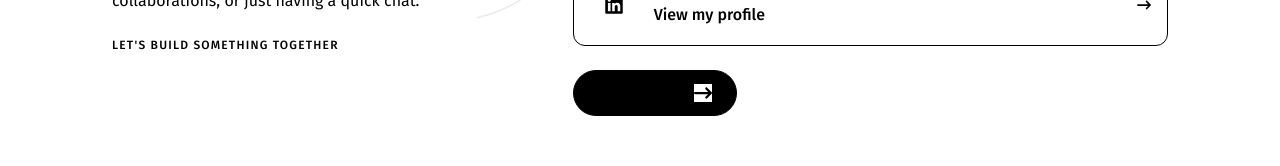
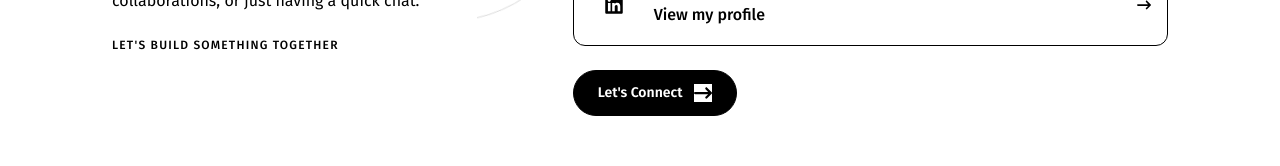
Before and after one commit to bhatinishant38/Portfolio, a React (Vite) app: page / in a window 1280 px wide. Shown: the part 3567-3733 px from the top of the page. Built offline with nearby package versions, Linux system fonts and the light colour scheme.

Commit message:
fix: add -webkit-text-fill-color for better text rendering in dark and light themes

```diff
--- a/src/index.css
+++ b/src/index.css
@@ -138,6 +138,7 @@ html {
   background-image: none !important;
   border: 1px solid #000 !important;
   color: #fff !important;
+  -webkit-text-fill-color: #fff !important;
 }
 
 .theme-light .contact-cta .contact-cta__arrow {
@@ -147,6 +148,7 @@ html {
 .theme-light .contact-cta:hover {
   background-color: #fff !important;
   color: #000 !important;
+  -webkit-text-fill-color: #000 !important;
 }
 
 .theme-light .contact-cta:hover .contact-cta__arrow {
```
